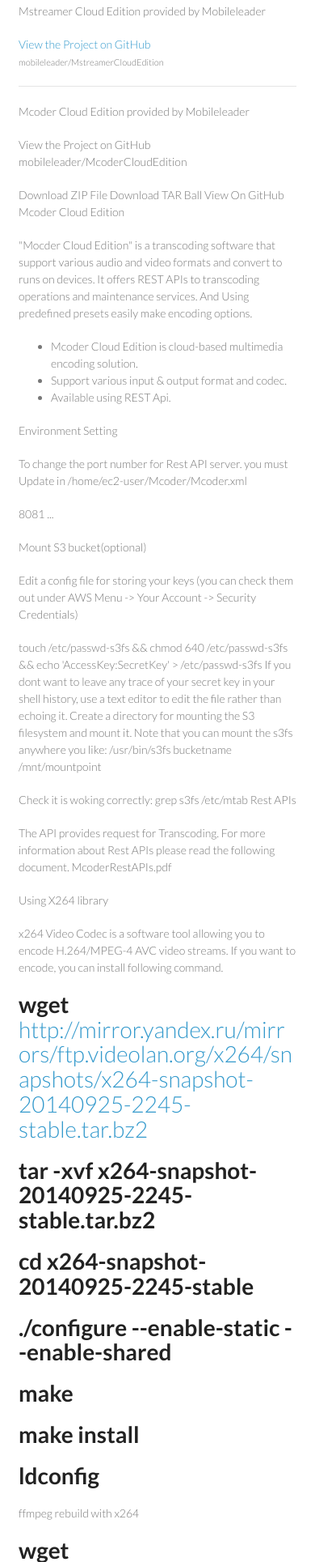
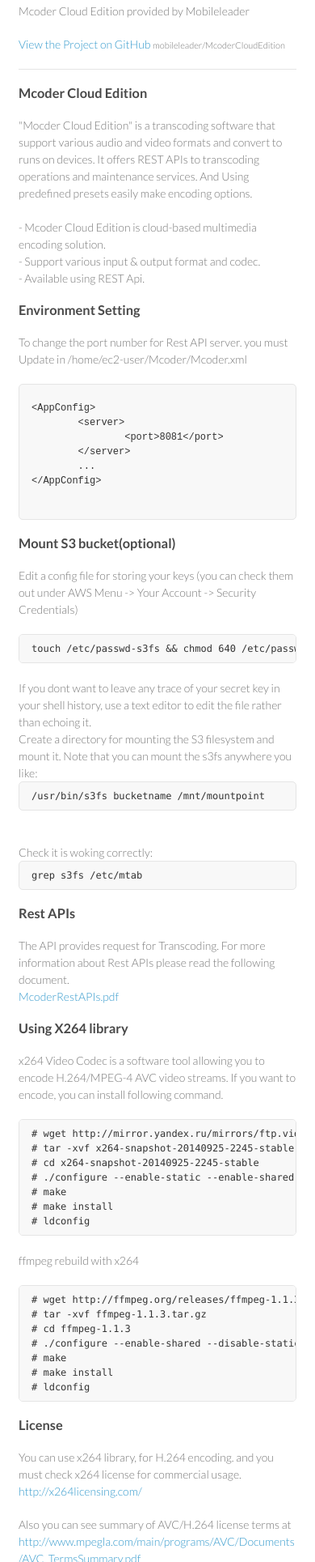
Before and after one commit to mobileleader/Mstreamer, a plain HTML site: page index.html in a window 390 px wide. Shown: the part 71-2000 px from the top of the page at 81% size. Drawn offline with Linux system fonts and the light colour scheme.

Commit message:
Update index.html

```diff
--- a/index.html
+++ b/index.html
@@ -3,7 +3,7 @@
   <head>
     <meta charset="utf-8">
     <meta http-equiv="X-UA-Compatible" content="chrome=1">
-    <title>Mstreamercloudedition by mobileleader</title>
+    <title>Mcoder Cloud Edition by mobileleader</title>
 
     <link rel="stylesheet" href="stylesheets/styles.css">
     <link rel="stylesheet" href="stylesheets/pygment_trac.css">
@@ -15,130 +15,104 @@
   <body>
     <div class="wrapper">
       <header>
-        <h1>Mstreamercloudedition</h1>
-        <p>Mstreamer Cloud Edition provided by Mobileleader </p>
+        <h1>Mcoder Cloud Edition</h1>
+        <p>Mcoder Cloud Edition provided by Mobileleader</p>
 
-        <p class="view"><a href="https://github.com/mobileleader/MstreamerCloudEdition">View the Project on GitHub <small>mobileleader/MstreamerCloudEdition</small></a></p>
+        <p class="view"><a href="https://github.com/mobileleader/McoderCloudEdition">View the Project on GitHub <small>mobileleader/McoderCloudEdition</small></a></p>
 
 
         <ul>
-          <li><a href="https://github.com/mobileleader/MstreamerCloudEdition/zipball/master">Download <strong>ZIP File</strong></a></li>
-          <li><a href="https://github.com/mobileleader/MstreamerCloudEdition/tarball/master">Download <strong>TAR Ball</strong></a></li>
-          <li><a href="https://github.com/mobileleader/MstreamerCloudEdition">View On <strong>GitHub</strong></a></li>
+          <li><a href="https://github.com/mobileleader/McoderCloudEdition/zipball/master">Download <strong>ZIP File</strong></a></li>
+          <li><a href="https://github.com/mobileleader/McoderCloudEdition/tarball/master">Download <strong>TAR Ball</strong></a></li>
+          <li><a href="https://github.com/mobileleader/McoderCloudEdition">View On <strong>GitHub</strong></a></li>
         </ul>
       </header>
       <section>
-        <p>Mcoder Cloud Edition provided by Mobileleader</p>
 
-<p>View the Project on GitHub mobileleader/McoderCloudEdition</p>
+<h3>
+<a id="welcome-to-github-pages" class="anchor" href="#welcome-to-github-pages" aria-hidden="true"><span class="octicon octicon-link"></span></a>Mcoder Cloud Edition</h3>
 
-<p>Download
-ZIP File
-Download
-TAR Ball
-View On
-GitHub
-Mcoder Cloud Edition</p>
+<p>"Mocder Cloud Edition" is a transcoding software that support various audio and video formats and convert to runs on devices. It offers REST APIs to transcoding operations and maintenance services. And Using predefined presets easily make encoding options.<br><br>
 
-<p>"Mocder Cloud Edition" is a transcoding software that support various audio and video formats and convert to runs on devices. It offers REST APIs to transcoding operations and maintenance services. And Using predefined presets easily make encoding options.</p>
+ - Mcoder Cloud Edition is cloud-based multimedia encoding solution.<br>
+ - Support various input & output format and codec.<br>
+ - Available using REST Api.</p>
 
-<ul>
-<li>Mcoder Cloud Edition is cloud-based multimedia encoding solution.</li>
-<li>Support various input &amp; output format and codec.</li>
-<li>Available using REST Api.</li>
-</ul>
+<h3>
+<a id="designer-templates" class="anchor" href="#designer-templates" aria-hidden="true"><span class="octicon octicon-link"></span></a>Environment Setting</h3>
 
-<p>Environment Setting</p>
+<p>To change the port number for Rest API server.
+you must Update in /home/ec2-user/Mcoder/Mcoder.xml</p>
 
-<p>To change the port number for Rest API server. you must Update in /home/ec2-user/Mcoder/Mcoder.xml</p>
+<pre>
+<xmp><AppConfig>
+	<server>
+		<port>8081</port>
+	</server>
+	...
+</AppConfig></xmp>
+</pre>
 
-<p>
+<h3>
+<a id="rather-drive-stick" class="anchor" href="#rather-drive-stick" aria-hidden="true"><span class="octicon octicon-link"></span></a>Mount S3 bucket(optional)</h3>
 
-        8081
+<p>Edit a config file for storing your keys (you can check them out under AWS Menu -> Your Account -> Security Credentials)
+<pre>touch /etc/passwd-s3fs && chmod 640 /etc/passwd-s3fs && echo 'AccessKey:SecretKey' > /etc/passwd-s3fs</pre>
+If you dont want to leave any trace of your secret key in your shell history, use a text editor to edit the file rather than echoing it.<br>
 
-    ...
-</p>
+Create a directory for mounting the S3 filesystem and mount it. Note that you can mount the s3fs anywhere you like:
+<pre>/usr/bin/s3fs bucketname /mnt/mountpoint</pre><br>
 
-<p>Mount S3 bucket(optional)</p>
+Check it is woking correctly:
+<pre>grep s3fs /etc/mtab</pre></p>
 
-<p>Edit a config file for storing your keys (you can check them out under AWS Menu -&gt; Your Account -&gt; Security Credentials)</p>
+<h3>
+<a id="authors-and-contributors" class="anchor" href="#authors-and-contributors" aria-hidden="true"><span class="octicon octicon-link"></span></a>Rest APIs</h3>
 
-<p>touch /etc/passwd-s3fs &amp;&amp; chmod 640 /etc/passwd-s3fs &amp;&amp; echo 'AccessKey:SecretKey' &gt; /etc/passwd-s3fs
-If you dont want to leave any trace of your secret key in your shell history, use a text editor to edit the file rather than echoing it.
-Create a directory for mounting the S3 filesystem and mount it. Note that you can mount the s3fs anywhere you like:
-/usr/bin/s3fs bucketname /mnt/mountpoint</p>
+<p>The API provides request for Transcoding. For more information about Rest APIs please read the following document.<br>
+<a href="document/McoderRestAPIs.pdf">McoderRestAPIs.pdf</a></p>
 
-<p>Check it is woking correctly:
-grep s3fs /etc/mtab
-Rest APIs</p>
-
-<p>The API provides request for Transcoding. For more information about Rest APIs please read the following document.
-McoderRestAPIs.pdf</p>
-
-<p>Using X264 library</p>
+<h3>
+<a id="authors-and-contributors" class="anchor" href="#authors-and-contributors" aria-hidden="true"><span class="octicon octicon-link"></span></a>Using X264 library</h3>
 
 <p>x264 Video Codec is a software tool allowing you to encode H.264/MPEG-4 AVC video streams. If you want to encode, you can install following command.</p>
 
-<h1>
-<a id="wget-httpmirroryandexrumirrorsftpvideolanorgx264snapshotsx264-snapshot-20140925-2245-stabletarbz2" class="anchor" href="#wget-httpmirroryandexrumirrorsftpvideolanorgx264snapshotsx264-snapshot-20140925-2245-stabletarbz2" aria-hidden="true"><span class="octicon octicon-link"></span></a>wget <a href="http://mirror.yandex.ru/mirrors/ftp.videolan.org/x264/snapshots/x264-snapshot-20140925-2245-stable.tar.bz2">http://mirror.yandex.ru/mirrors/ftp.videolan.org/x264/snapshots/x264-snapshot-20140925-2245-stable.tar.bz2</a>
-</h1>
-
-<h1>
-<a id="tar--xvf-x264-snapshot-20140925-2245-stabletarbz2" class="anchor" href="#tar--xvf-x264-snapshot-20140925-2245-stabletarbz2" aria-hidden="true"><span class="octicon octicon-link"></span></a>tar -xvf x264-snapshot-20140925-2245-stable.tar.bz2</h1>
-
-<h1>
-<a id="cd-x264-snapshot-20140925-2245-stable" class="anchor" href="#cd-x264-snapshot-20140925-2245-stable" aria-hidden="true"><span class="octicon octicon-link"></span></a>cd x264-snapshot-20140925-2245-stable</h1>
-
-<h1>
-<a id="configure---enable-static---enable-shared" class="anchor" href="#configure---enable-static---enable-shared" aria-hidden="true"><span class="octicon octicon-link"></span></a>./configure --enable-static --enable-shared</h1>
-
-<h1>
-<a id="make" class="anchor" href="#make" aria-hidden="true"><span class="octicon octicon-link"></span></a>make</h1>
-
-<h1>
-<a id="make-install" class="anchor" href="#make-install" aria-hidden="true"><span class="octicon octicon-link"></span></a>make install</h1>
-
-<h1>
-<a id="ldconfig" class="anchor" href="#ldconfig" aria-hidden="true"><span class="octicon octicon-link"></span></a>ldconfig</h1>
+<pre>
+# wget http://mirror.yandex.ru/mirrors/ftp.videolan.org/x264/snapshots/x264-snapshot-20140925-2245-stable.tar.bz2
+# tar -xvf x264-snapshot-20140925-2245-stable.tar.bz2
+# cd x264-snapshot-20140925-2245-stable
+# ./configure --enable-static --enable-shared
+# make
+# make install
+# ldconfig
+</pre>
 
 <p>ffmpeg rebuild with x264</p>
+<pre>
+# wget http://ffmpeg.org/releases/ffmpeg-1.1.3.tar.gz
+# tar -xvf ffmpeg-1.1.3.tar.gz
+# cd ffmpeg-1.1.3
+# ./configure --enable-shared --disable-static --enable-memalign-hack --enable-libx264 --enable-libmp3lame --enable-libvo-aacenc --enable-libvpx --enable-libtheora --enable-libvorbis --enable-version3 WORKING_DIRECTORY
+# make
+# make install
+# ldconfig
+</pre>
 
-<h1>
-<a id="wget-httpffmpegorgreleasesffmpeg-113targz" class="anchor" href="#wget-httpffmpegorgreleasesffmpeg-113targz" aria-hidden="true"><span class="octicon octicon-link"></span></a>wget <a href="http://ffmpeg.org/releases/ffmpeg-1.1.3.tar.gz">http://ffmpeg.org/releases/ffmpeg-1.1.3.tar.gz</a>
-</h1>
+<h3>
+<a id="authors-and-contributors" class="anchor" href="#authors-and-contributors" aria-hidden="true"><span class="octicon octicon-link"></span></a>License</h3>
 
-<h1>
-<a id="tar--xvf-ffmpeg-113targz" class="anchor" href="#tar--xvf-ffmpeg-113targz" aria-hidden="true"><span class="octicon octicon-link"></span></a>tar -xvf ffmpeg-1.1.3.tar.gz</h1>
-
-<h1>
-<a id="cd-ffmpeg-113" class="anchor" href="#cd-ffmpeg-113" aria-hidden="true"><span class="octicon octicon-link"></span></a>cd ffmpeg-1.1.3</h1>
-
-<h1>
-<a id="configure---enable-shared---disable-static---enable-memalign-hack---enable-libx264---enable-libmp3lame---enable-libvo-aacenc---enable-libvpx---enable-libtheora---enable-libvorbis---enable-version3-working_directory" class="anchor" href="#configure---enable-shared---disable-static---enable-memalign-hack---enable-libx264---enable-libmp3lame---enable-libvo-aacenc---enable-libvpx---enable-libtheora---enable-libvorbis---enable-version3-working_directory" aria-hidden="true"><span class="octicon octicon-link"></span></a>./configure --enable-shared --disable-static --enable-memalign-hack --enable-libx264 --enable-libmp3lame --enable-libvo-aacenc --enable-libvpx --enable-libtheora --enable-libvorbis --enable-version3 WORKING_DIRECTORY</h1>
-
-<h1>
-<a id="make-1" class="anchor" href="#make-1" aria-hidden="true"><span class="octicon octicon-link"></span></a>make</h1>
-
-<h1>
-<a id="make-install-1" class="anchor" href="#make-install-1" aria-hidden="true"><span class="octicon octicon-link"></span></a>make install</h1>
-
-<h1>
-<a id="ldconfig-1" class="anchor" href="#ldconfig-1" aria-hidden="true"><span class="octicon octicon-link"></span></a>ldconfig</h1>
-
-<p>License</p>
-
-<p>You can use x264 library, for H.264 encoding. and you must check x264 license for commercial usage.
+<p>You can use x264 library, for H.264 encoding. and you must check x264 license for commercial usage.<br>
 <a href="http://x264licensing.com/">http://x264licensing.com/</a></p>
 
-<p>Also you can see summary of AVC/H.264 license terms at <a href="http://www.mpegla.com/main/programs/AVC/Documents/AVC_TermsSummary.pdf">http://www.mpegla.com/main/programs/AVC/Documents/AVC_TermsSummary.pdf</a></p>
+<p>Also you can see summary of AVC/H.264 license terms at
+<a href="http://www.mpegla.com/main/programs/AVC/Documents/AVC_TermsSummary.pdf">http://www.mpegla.com/main/programs/AVC/Documents/AVC_TermsSummary.pdf</a></p>
 
-<p>Support or Contact</p>
+<h3>
+<a id="support-or-contact" class="anchor" href="#support-or-contact" aria-hidden="true"><span class="octicon octicon-link"></span></a>Support or Contact</h3>
 
-<p>if you're looking for more help or have a question to ask, please contact us. If you're in need of technical support, please contact us. <a href="mailto:mcoder_support@mobileleader.com">mcoder_support@mobileleader.com</a></p>
+<p>if you're looking for more help or have a question to ask, please contact us.
+If you're in need of technical support, please contact us. <a href="mailto:mcoder_support@mobileleader.com">mcoder_support@mobileleader.com</a></p>
 
-<p>This project is maintained by mobileleader</p>
-
-<p>Hosted on GitHub Pages — Theme by orderedlist</p>
       </section>
       <footer>
         <p>This project is maintained by <a href="https://github.com/mobileleader">mobileleader</a></p>
```
